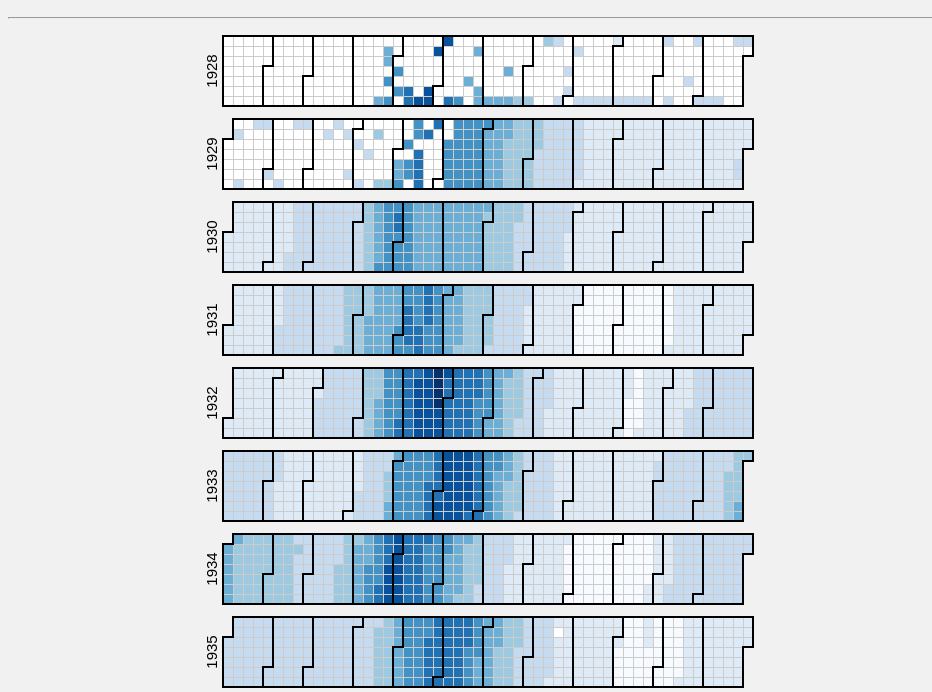
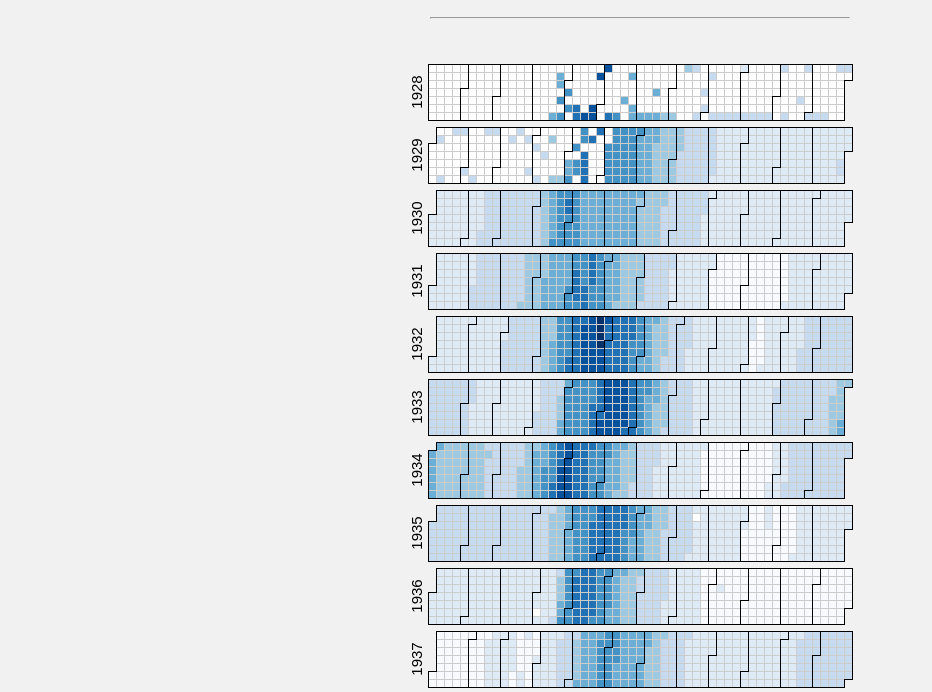
Before and after one commit to abelsonlive/priest-lake, a plain HTML site: page index.html in a window 1280 px wide. Shown: the part 57-749 px from the top of the page, without its empty margins (0-932 px from the left). Drawn offline with nearby package versions, Linux system fonts and the light colour scheme.

Commit message:
merging with gh-pages

```diff
--- a/index.html
+++ b/index.html
@@ -1,5 +1,7 @@
 <!DOCTYPE html>
+<head>
   <meta charset="utf-8">
+  <title>Priest Lake Visualizations</title>
   <style>
 
   body {
@@ -8,17 +10,18 @@ body {
     background-color: #f1f1f1;
   }
 
+  hr {
+    width: 33%;
+  }
   .day {
     fill: #fff;
     stroke: #ccc;
   }
 
-
-
   .month {
     fill: none;
     stroke: #000;
-  stroke-width: 2px;
+    stroke-width: 1px;
   }
 
   .RdYlGn .q0-9{fill:rgb(247, 251, 255)}
@@ -33,15 +36,22 @@ body {
 
 
   </style>
+</head>
 <body>
-  <center><h1>Height of Priest Lake, 1928 - 2013</h1> <center>
+  <center>
+  <div class="plot">
+      <h1>Height of Priest Lake, 1928 - 2013</h1>
       <hr></hr>
+      <br></br>
+
+  </div>
+  </center>
 <script src="http://d3js.org/d3.v3.min.js"></script>
 <script>
 
-var width = 960,
-    height = 80,
-    cellSize = 10; // cell size
+var width = 800,
+    height = 60,
+    cellSize = 8; // cell size
 
 var day = d3.time.format("%w"),
     week = d3.time.format("%U"),
@@ -52,7 +62,7 @@ var color = d3.scale.quantize()
     .domain([-.5, 6.5])
     .range(d3.range(9).map(function(d) { return "q" + d + "-9"; }));
 
-var svg = d3.select("body").selectAll("svg")
+var svg = d3.select("div.plot").selectAll("svg")
     .data(d3.range(1928, 2014))
   .enter().append("svg")
     .attr("width", width)
```
Lines whose indentation alone changed are shown as unchanged.
